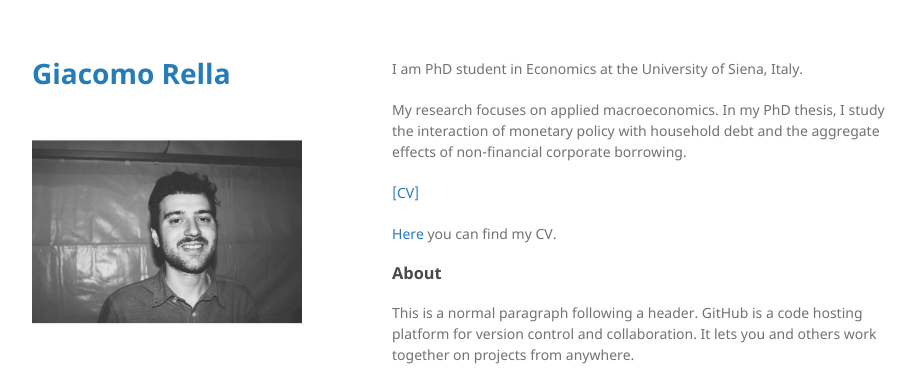
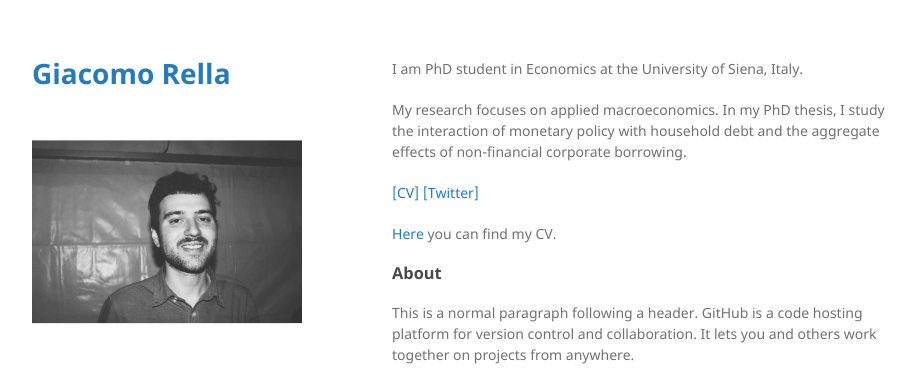
Before and after one commit to giacomorella/giacomorella.github.io, a Jekyll site: the page built from index.md, in a window 1280 px wide. Shown: the top 376 px of the page, without its empty margins (178-1094 px from the left). Built offline with Jekyll 4.4.1, drawn with Linux system fonts in a browser that asks for light colours; the repository's description, which GitHub fills in, is left out.

Commit message:
cv corrected

```diff
--- a/index.md
+++ b/index.md
@@ -6,7 +6,7 @@ I am PhD student in Economics at the University of Siena, Italy.
 
 My research focuses on applied macroeconomics. In my PhD thesis, I study the interaction of monetary policy with household debt and the aggregate effects of non-financial corporate borrowing.
 
-[[CV]](.//assets/CV.pdf)
+[[CV]](./assets/CV.pdf) [[Twitter]](https://twitter.com/giacomo_rella)
 
 [Here](./about.html) you can find my CV.
 
```
